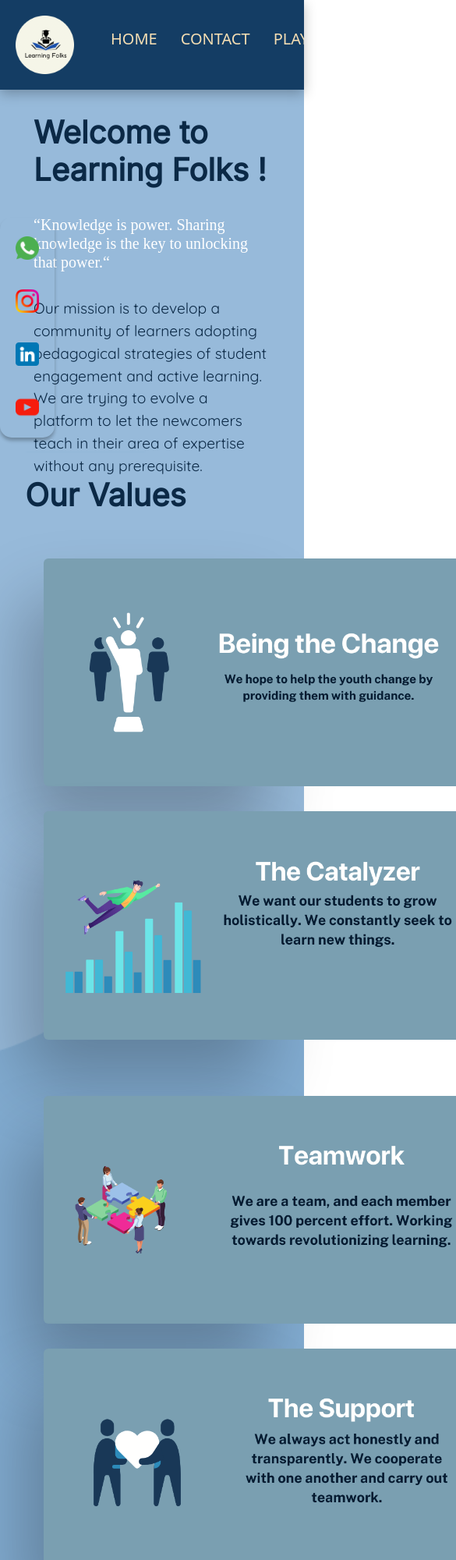
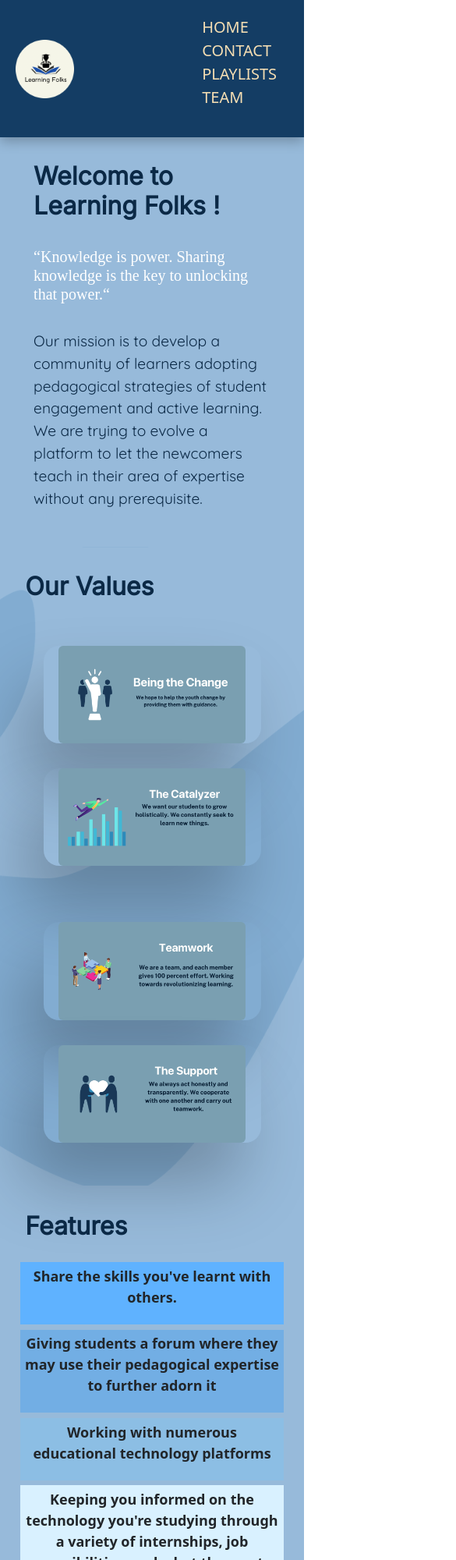
Before and after one commit to divye-gupta/learningfolks, a plain HTML site: page home.html in a window 390 px wide. Shown: the top 2000 px of the page at 78% size, 585 px wide, since content can reach past the window. Drawn offline with nearby package versions, Linux system fonts and the light colour scheme; a web font is replaced by a local one.

Commit message:
Home page media query

```diff
--- a/css/homestyle.css
+++ b/css/homestyle.css
@@ -9,7 +9,7 @@
 
 /* TOP */
 .welcome{
-  height: 55vh;
+  /* height: 55vh; */
   background-color: #97BADA;
 }
 .boxes{
@@ -48,6 +48,7 @@
 .contact{
     display: flex;
     justify-content: space-around;
+    align-items: center;
     margin: 5rem;
     margin-bottom: 10rem;
 }
@@ -248,6 +249,11 @@
     background: #5FB2FF;
     margin-bottom: 1%;
   }
+  .feature{
+    text-align: center;
+    font-weight: bold;
+    font-size: large;
+  }
 
 
 
@@ -261,12 +267,51 @@
     .boxes{
       display: none;
     }
-    .contact{
-        display: block;
-
-    }
     /* OUR VALUES */
     .col{
         margin: 1rem;
     }
+    .feature{
+      text-align: center;
+      font-weight: bold;
+      font-size: large;
+      padding: 0.3rem;
+      margin-bottom: 2%;
+    }
   }
+
+  @media screen and (max-width: 768px){
+    .valueimg img{
+      width: 25rem;
+    }
+
+    .whatsapp{
+      text-align: center;
+      display: block;
+    }
+  }
+
+  @media  screen and (max-width: 600px) {
+    .contact{
+      text-align: center;
+      display: block;
+    }
+  }
+
+  @media screen and (max-width: 550px){
+    .contact button{
+      min-width: 200px;
+    }
+    .valueimg img {
+      width: 20rem;
+    }
+  }
+
+  @media screen and (max-width: 400px){
+    .valueimg img{
+      width: 15rem;
+    }
+    .contact button{
+      min-width: 175px;
+    }
+  }
--- a/home.html
+++ b/home.html
@@ -3,6 +3,7 @@
   <head>
     <meta charset="utf-8">
     <title>Learning Folks</title>
+    <meta name="viewport" content="width=device-width, initial-scale=1">
     <link href="https://cdn.jsdelivr.net/npm/bootstrap@5.2.0-beta1/dist/css/bootstrap.min.css" rel="stylesheet" integrity="sha384-0evHe/X+R7YkIZDRvuzKMRqM+OrBnVFBL6DOitfPri4tjfHxaWutUpFmBp4vmVor" crossorigin="anonymous">
     <link rel="icon" href="favicon.ico">
     <link rel="stylesheet" type="text/css" href="//fonts.googleapis.com/css?family=Adamina" />
@@ -93,29 +94,29 @@
         <h2 class="heading">Features</h2>
         <div class="container">
           <div class="row align-items-center feature-container">
-            <div class="col-lg-12 feature1">
+            <div class="col-lg-12 feature1 feature">
               <p>
                 Share the skills you've learnt with others.
               </p>
             </div>
-            <div class="col-lg-12 feature2">
+            <div class="col-lg-12 feature2 feature">
               <p>
                 Giving students a forum where they may use their pedagogical expertise to further adorn it
               </p>
             </div>
-            <div class="col-lg-12 feature3">
+            <div class="col-lg-12 feature3 feature">
               <p>
                 Working with numerous educational technology platforms
             </div>
-            <div class="col-lg-12 feature4">
+            <div class="col-lg-12 feature4 feature">
               <p>
                 Keeping you informed on the technology you're studying through a variety of internships, job possibilities, and what the most recent progress in it.
             </div>
-            <div class="col-lg-12 feature5">
+            <div class="col-lg-12 feature5 feature">
               <p>
                 An educational platform that offers beginners succinct and high-quality information
             </div>
-            <div class="col-lg-12 feature6">
+            <div class="col-lg-12 feature6 feature">
               <p>
                 Availability of organised, free classes with notes
               </p>
--- a/style.css
+++ b/style.css
@@ -3,7 +3,7 @@
 /* NAVBAR */
 
 .navigationWrapper {
-  width: 100vw;
+  /* width: 100vw; */
   position: relative;
   display: flex;
   align-items: center;
@@ -99,6 +99,24 @@
   display: none;
 }
 
+@media screen and (max-width: 550px){
+  .navigation{
+    display: block;
+  }
+}
+
+@media screen and (max-width: 768px){
+  .heading{
+    font-size: 2rem;
+  }
+  .navigationWrapper{
+    width: 100%;
+  }
+  .sidebar{
+    display: none;
+  }
+}
+
 @media screen and (max-width: 991px) {
   .values {
     background: #97bada;
@@ -107,12 +125,9 @@
     background-image: none;
     background-size: cover;
   }
-  .boxes {
-    display: none;
-  }
 
   .welcome {
-    height: 48vh;
+    /* height: 48vh; */
     background-color: #97bada;
   }
 }
```
